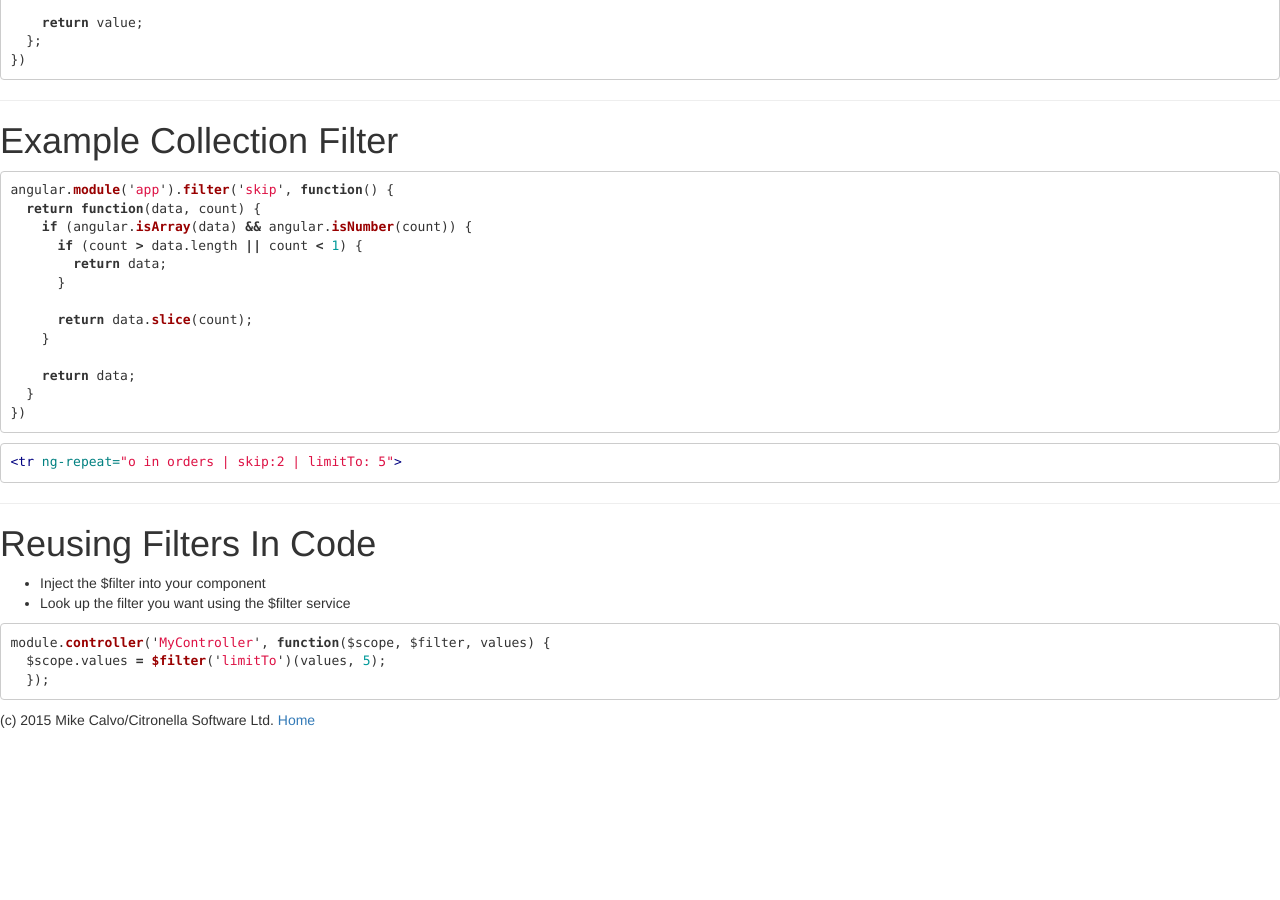
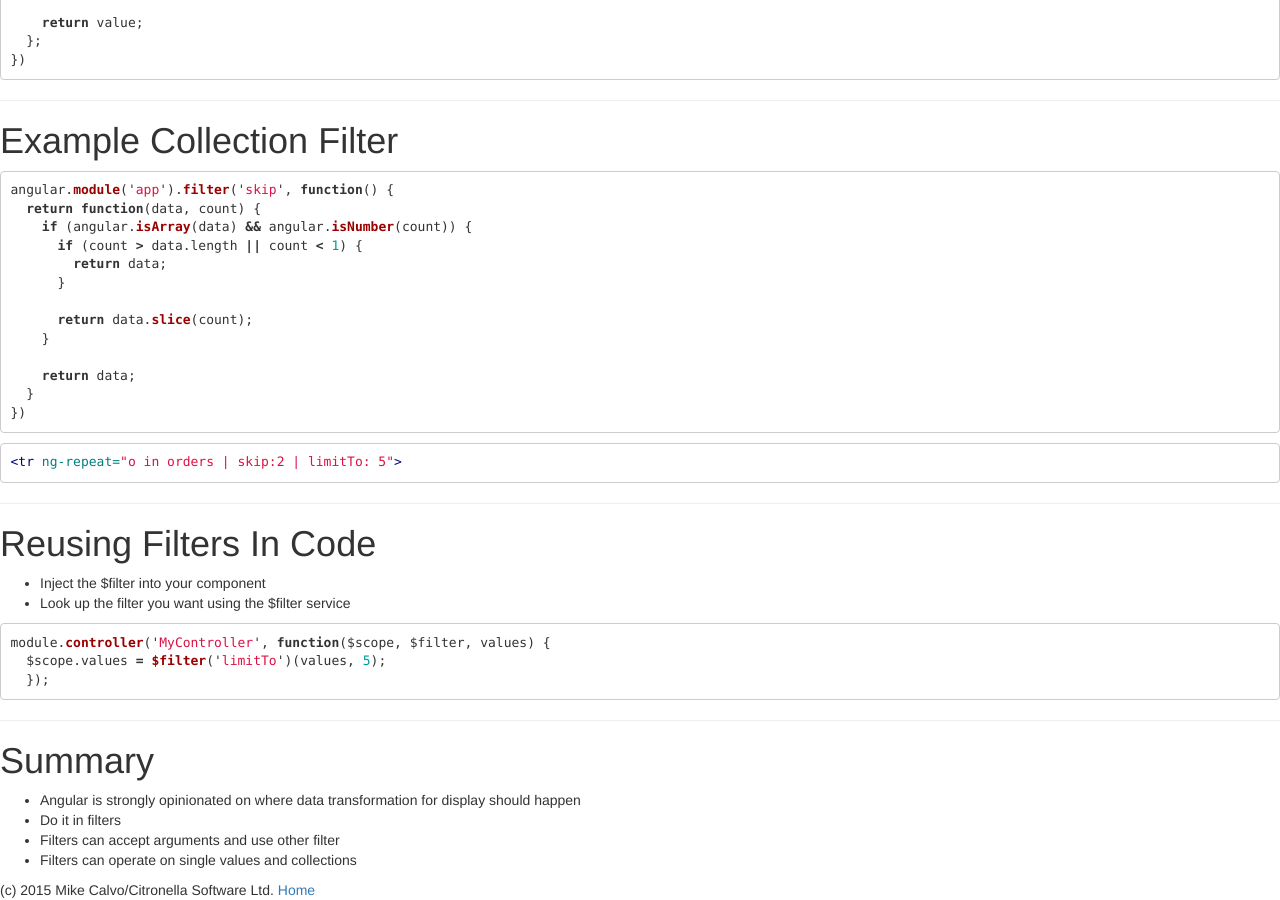
Before and after one commit to mikecalvo/mikecalvo.github.io, a Jekyll site: the page built from msse/notes/ng_filters/index.md, in a window 1280 px wide and 900 px high, scrolled down 2427 px. Built offline with Jekyll 4.4.1, drawn with Linux system fonts in a browser that asks for light colours; before the commit the page ends 3157 px from its top, so only the background shows below that.

Commit message:
filte summary

````diff
--- a/msse/notes/ng_filters/index.md
+++ b/msse/notes/ng_filters/index.md
@@ -161,3 +161,10 @@ module.controller('MyController', function($scope, $filter, values) {
   $scope.values = $filter('limitTo')(values, 5);
   });
 ```
+
+---
+# Summary
+- Angular is strongly opinionated on where data transformation for display should happen
+- Do it in filters
+- Filters can accept arguments and use other filter
+- Filters can operate on single values and collections
````
